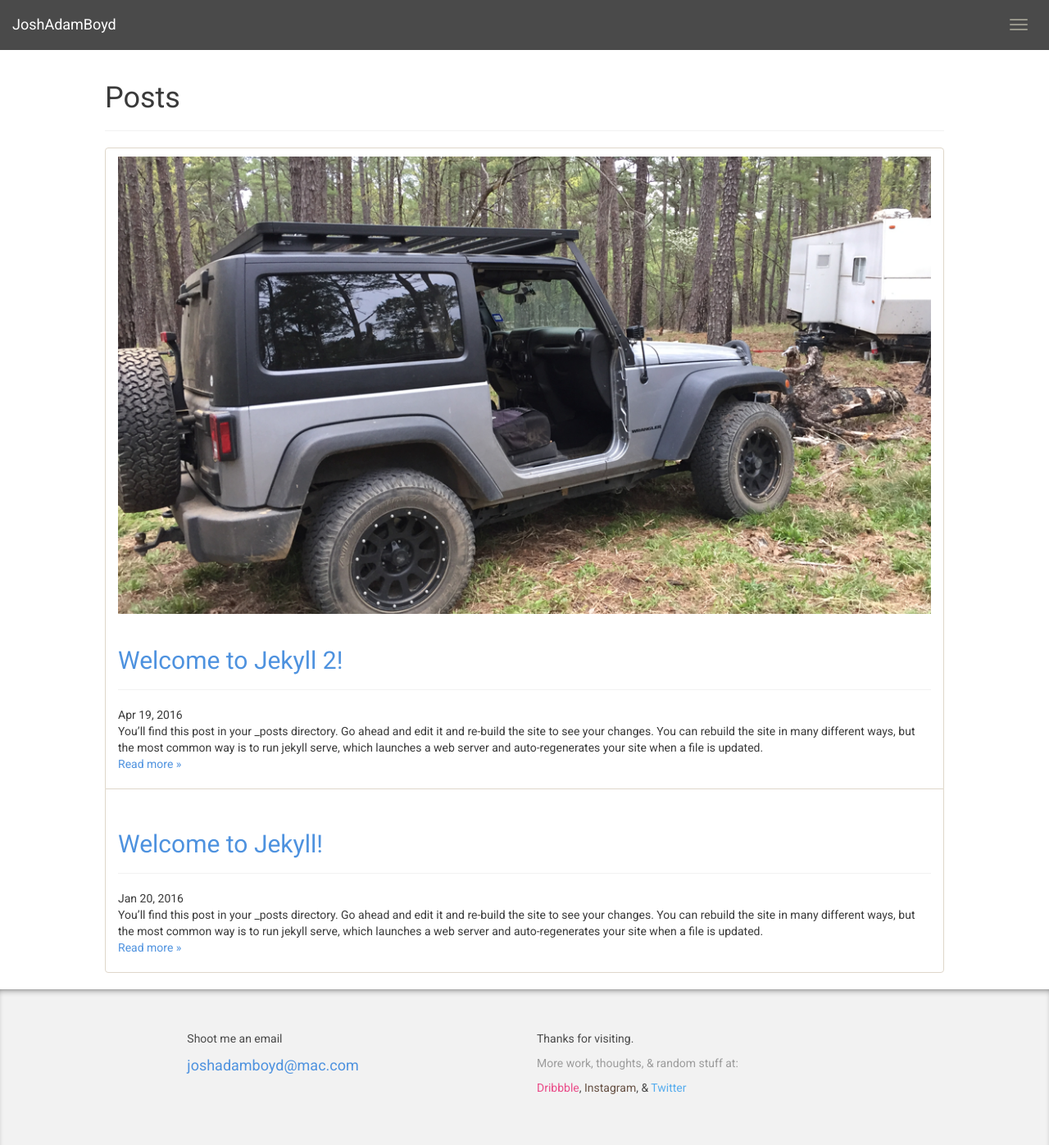
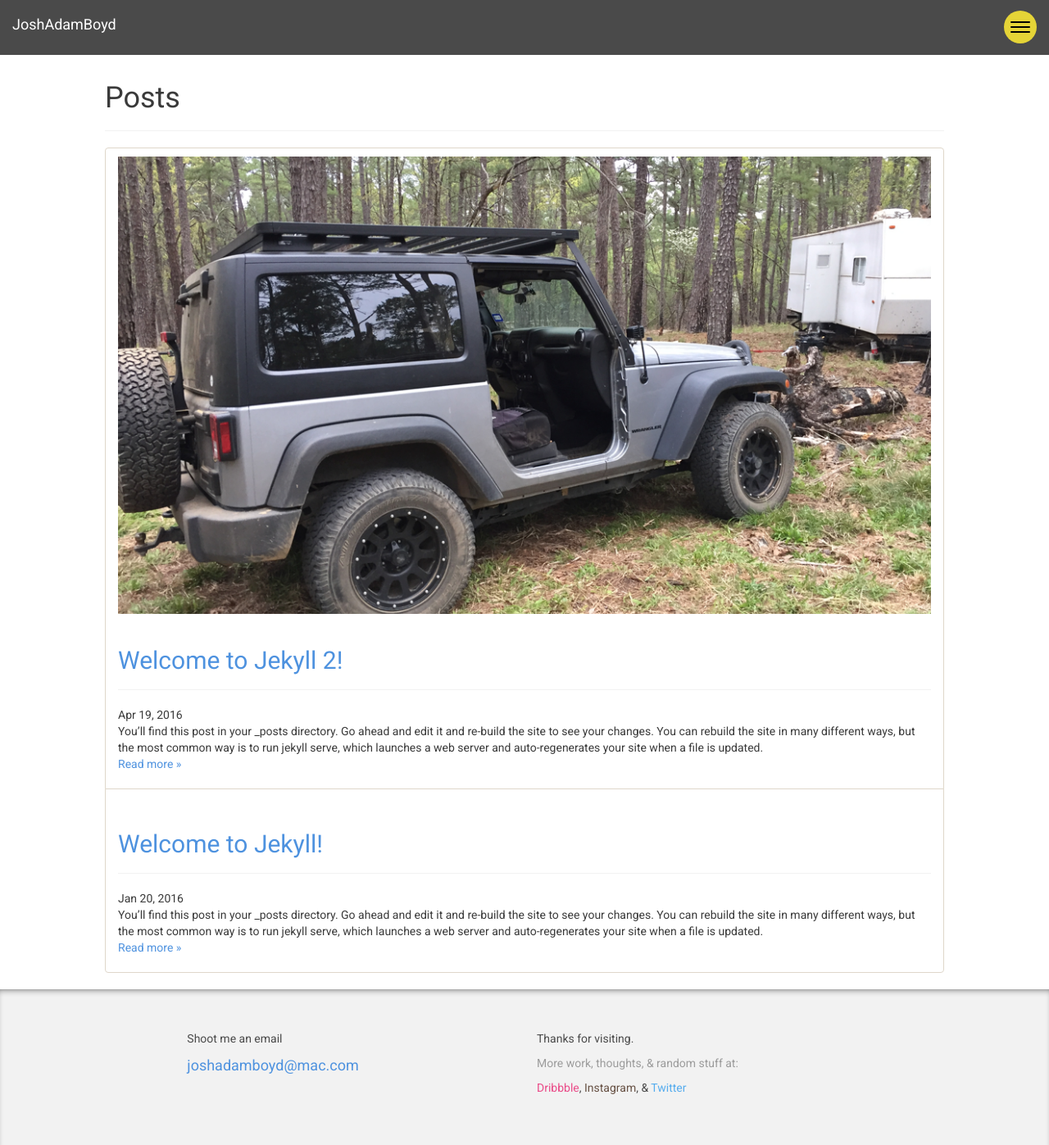
Before and after one commit to joshadamboyd/joshadamboyd.github.io, a Jekyll site: the page built from index.html, in a window 1280 px wide and 1397 px high. Shown: the whole window at 82% size. Built offline with Jekyll 4.4.1, drawn with Linux system fonts in a browser that asks for light colours; the list of posts is cut into pages by our own code.

Commit message:
Hamburger icon

```diff
--- /dev/null
+++ b/_sass/_hamburger.scss
@@ -0,0 +1,29 @@
+/* HAMBURGER
+-------------------------------------------------- */
+.navbar-default {
+  .navbar-header {
+    float: none;
+  }
+
+  .navbar-toggle {
+    display: block;
+    background-color: $mustard;
+    border-radius: 50%;
+    padding: 12px 7px;
+
+    &:hover,
+    &:focus {
+      background-color: $banana;
+    }
+
+    .icon-bar {
+      background-color: $gray-base;
+      width: 24px;
+      height: 2px;
+    }
+  }
+}
+
+.navbar-collapse.collapse {
+  display: none !important;
+}
--- a/_sass/_header.scss
+++ b/_sass/_header.scss
@@ -2,20 +2,6 @@
 -------------------------------------------------- */
 #header { }
 
-
-/* HAMBURGER
--------------------------------------------------- */
-.navbar-header {
-  float: none;
-}
-
-.navbar-toggle {
-  display: block;
-}
-
-.navbar-collapse.collapse {
-  display: none !important;
-}
 
 /* MENU MODAL
 -------------------------------------------------- */
--- a/_sass/_variables.scss
+++ b/_sass/_variables.scss
@@ -1,4 +1,13 @@
 $bootstrap-sass-asset-helper: false !default;
+
+
+// Custom Variables
+// --------------------------------------------------
+
+$mustard: #e5d437 !default;
+$banana:  #f7e53b !default;
+
+
 
 // Variables
 // --------------------------------------------------
--- a/css/application.scss
+++ b/css/application.scss
@@ -11,10 +11,10 @@
 @import "font-roboto";
 @import "font-awesome";
 
-@import "header";
 @import "container";
 @import "footer";
 @import "forms";
+@import "hamburger";
+@import "header";
 @import "helpers";
-
 @import "highlight";
```
